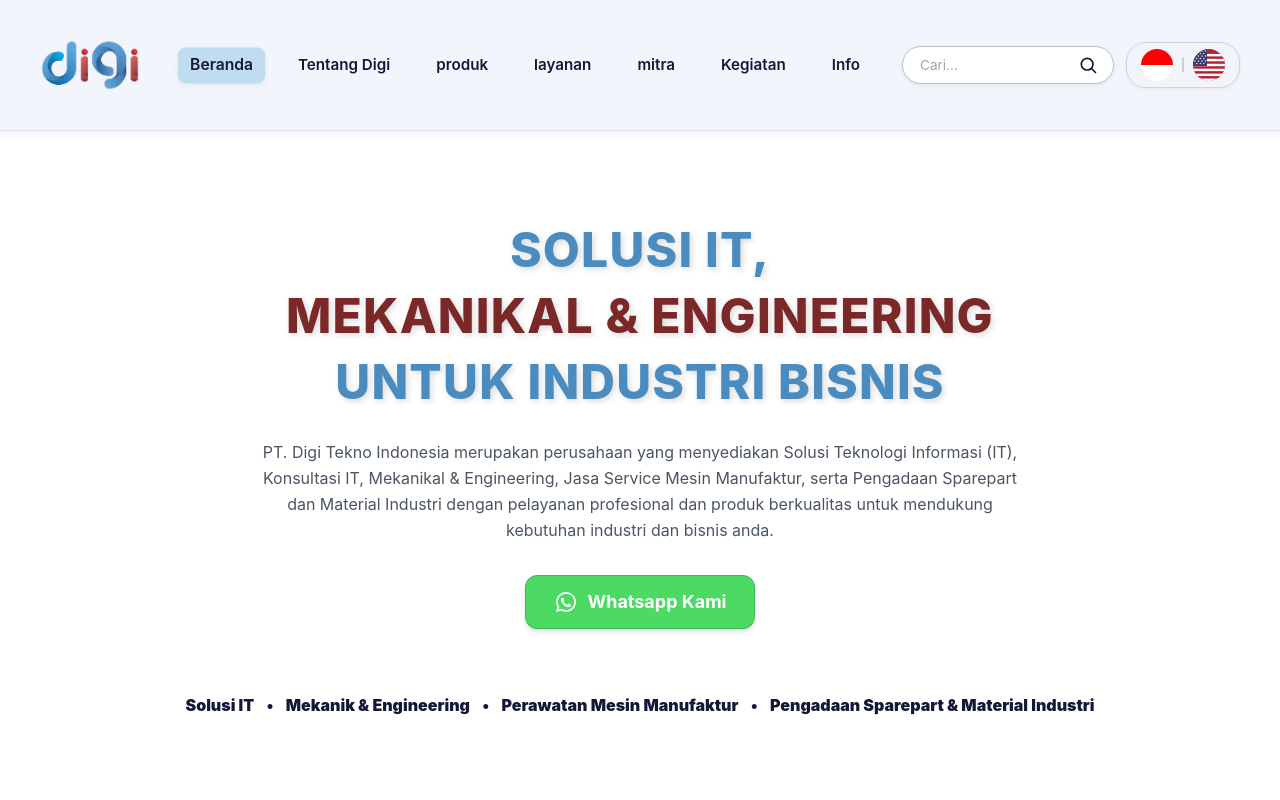
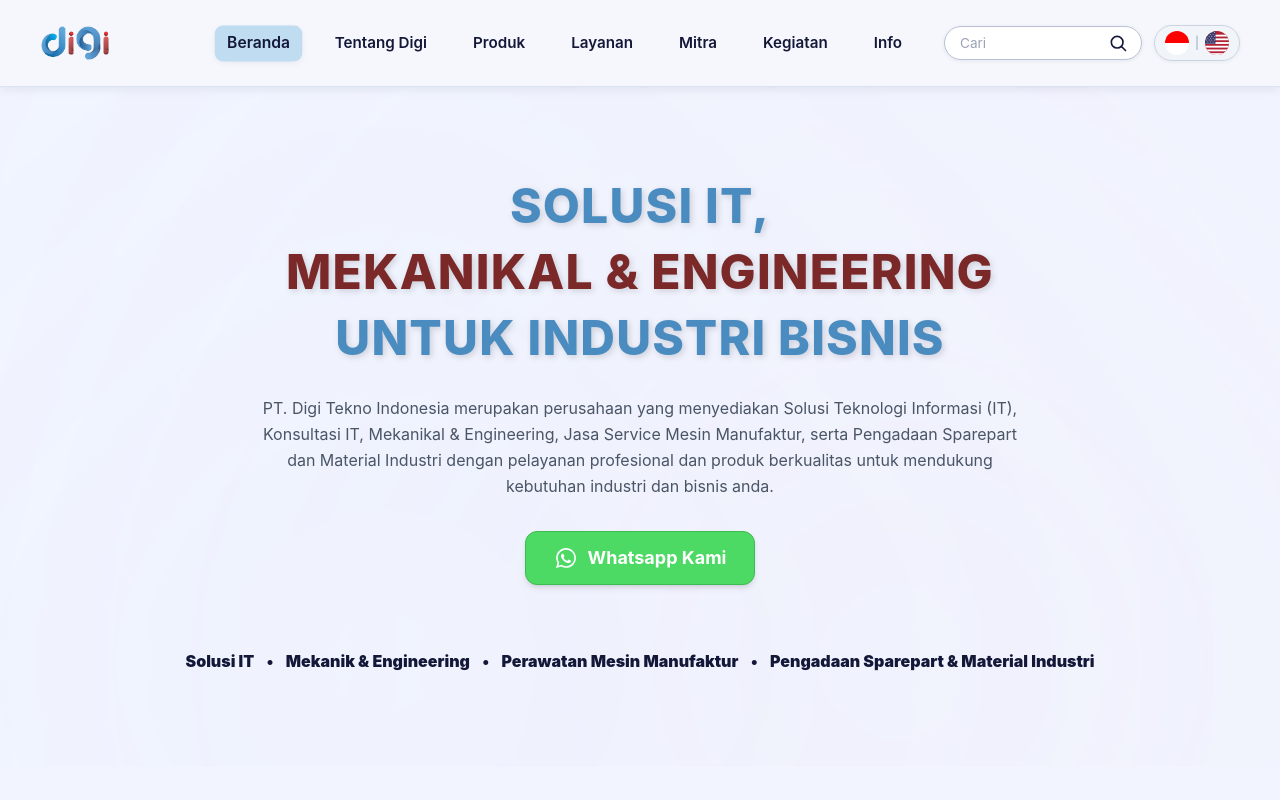
Before and after one commit to agushildan/projek-baru, a React (Vite) app: page / in a window 1280 px wide. Shown: the top 800 px of the page. Built offline with nearby package versions, Linux system fonts and the light colour scheme.

Commit message:
perbaikan

```diff
--- a/src/components/Navbar.css
+++ b/src/components/Navbar.css
@@ -6,9 +6,12 @@
   display: flex;
   justify-content: space-between;
   align-items: center;
-  padding: 15px 40px;
-  background-color: #F3F5FC;
-  position: relative;
+  padding: 8px 40px;
+  background-color: rgba(243, 245, 252, 0.75);
+backdrop-filter: blur(10px);
+-webkit-backdrop-filter: blur(10px);
+  position: sticky;
+  top: 0;
   z-index: 1000;
   box-shadow: 0 2px 10px rgba(19, 24, 56, 0.08);
   border-bottom: 1px solid #D9E2F0;
@@ -21,8 +24,8 @@
 }
 
 .logo img {
-  height: 100px;
-  width: 100px;
+  height: 70px;
+  width: auto;
   display: block;
 }
 
@@ -94,7 +97,7 @@
   background-color: #F8FAFF;
   box-shadow: 0px 8px 20px rgba(19, 24, 56, 0.12);
   list-style: none;
-  padding: 10px 0;
+  padding: 8px 0;
   border-radius: 8px;
   min-width: 150px;
   z-index: 1001;
@@ -106,14 +109,13 @@
 }
 
 .submenu li {
-  padding: 8px 18px;
+  padding: 6px 16px;
 }
 
 .submenu li a {
   font-weight: normal;
   display: block;
 }
-
 
 .search-box {
   display: flex;
@@ -129,10 +131,10 @@
 
 .search-box input {
   border: none;
-  padding: 6px 12px;
+  padding: 4px 10px;
   outline: none;
   font-size: 0.85rem;
-  width: 160px;
+  width: 150px;
   color: #131838;
   background-color: transparent;
 }
@@ -145,7 +147,7 @@
   background-color: transparent;
   color: #131838;
   border: none;
-  padding: 6px 10px;
+  padding: 4px 8px;
   border-radius: 15px;
   cursor: pointer;
   font-weight: bold;
@@ -160,28 +162,20 @@
   background-color: #EEF4FB;
 }
 
-
 .nav-right-container {
   display: flex;
   align-items: center;
   gap: 12px;
 }
 
-
 .language-switcher {
   display: flex;
   align-items: center;
-
   gap: 4px;
-
   background-color: #F1F5FA;
-
-  padding: 4px 10px;
-
+  padding: 3px 8px;
   border-radius: 20px;
-
   border: 1px solid #CBD5E1;
-
   box-shadow: 0 1px 4px rgba(19, 24, 56, 0.06);
 }
 
@@ -192,7 +186,7 @@
   font-weight: 600;
   color: #64748B;
   cursor: pointer;
-  padding: 2px 4px;
+  padding: 2px;
   transition: all 0.2s ease;
   display: flex;
   align-items: center;
@@ -205,20 +199,17 @@
 
 .lang-btn.active {
   color: #131838;
-
   font-weight: 800;
 }
 
 .lang-divider {
   color: #94A3B8;
-
   font-size: 12px;
 }
 
 @media (max-width: 850px) {
-
   .navbar {
-    padding: 12px 20px;
+    padding: 10px 20px;
     background-color: #F3F5FC;
     border-bottom: 1px solid #D9E2F0;
   }
@@ -246,7 +237,7 @@
   .nav-menu-wrapper {
     display: none;
     position: fixed;
-    top: 70px;
+    top: 60px;
     left: 50%;
     transform: translateX(-50%);
     width: 85%;
@@ -254,17 +245,18 @@
     background-color: #F3F5FC;
     border-radius: 20px;
     padding: 22px 20px;
-    box-shadow:
-      0px 10px 25px rgba(19, 24, 56, 0.20);
+    box-shadow: 0px 10px 25px rgba(19, 24, 56, 0.20);
     border: 1px solid #D9E2F0;
     z-index: 999;
     flex-direction: column;
     align-items: flex-start;
   }
 
+
   .nav-menu-wrapper.open {
     display: flex;
   }
+
 
   .mobile-header {
     display: flex !important;
@@ -277,8 +269,9 @@
   }
 
   .mobile-logo {
-    height: 38px;
+    height: 32px;
   }
+
 
   .close-btn {
     background: none;
@@ -289,6 +282,7 @@
     cursor: pointer;
   }
 
+
   .menu {
     flex-direction: column;
     align-items: flex-start;
@@ -296,15 +290,18 @@
     gap: 15px;
   }
 
+
   .menu li {
     width: 100%;
   }
+
 
   .menu a,
   .dropdown-trigger {
     color: #131838;
     width: 100%;
   }
+
 
   .submenu {
     position: static;
@@ -315,6 +312,7 @@
     border: none;
   }
 
+
   .nav-right-container {
     flex-direction: column;
     width: 100%;
@@ -322,11 +320,13 @@
     gap: 12px;
   }
 
+
   .search-box {
     width: 100%;
     display: none;
   }
 
+
   .search-box input {
     width: 100%;
   }
--- a/src/components/Navbar.jsx
+++ b/src/components/Navbar.jsx
@@ -21,9 +21,7 @@
     setCurrentLang(lng);
   };
 
-  const isTentangAktif = ["/sertifikasi", "/visi-misi"].includes(
-    location.pathname,
-  );
+  const isTentangAktif = ["/sertifikasi", "/visimisi"].includes(location.pathname);
   const isInfoAktif = ["/karir", "/faq", "/blog"].includes(location.pathname);
 
   const isSectionActive = (hash) => {
@@ -31,157 +29,17 @@
   };
 
   const menuRoutes = [
-    {
-      keywords: [
-        "beranda",
-        "home",
-        "utama",
-        "halaman utama",
-        "homepage",
-        "menu utama",
-        "menu",
-        "dashbord",
-      ],
-      route: "/",
-    },
-    {
-      keywords: [
-        "produk",
-        "product",
-        "barang",
-        "produk kami",
-        "item",
-        "equipment",
-        "peralatan",
-        "sparepart",
-        "spare part",
-        "componen",
-        "daftar barang",
-        "produk list",
-      ],
-      route: "/#produk",
-    },
-    {
-      keywords: [
-        "layanan",
-        "service",
-        "jasa",
-        "services",
-        "pelayanan",
-        "layanan kami",
-        "service kami",
-        "jasa kami",
-        "support",
-        "dukungan",
-      ],
-      route: "/layanan",
-    },
-    {
-      keywords: [
-        "mitra",
-        "partner",
-        "kerjasama",
-        "mitra kami",
-        "kerja sama",
-        "partners",
-        "kolaborasi",
-        "rekan",
-      ],
-      route: "/#mitra",
-    },
-    {
-      keywords: [
-        "kegiatan",
-        "activity",
-        "event",
-        "acara",
-        "event",
-        "events",
-        "aktivitas",
-        "dokumentasi",
-        "agenda",
-        "kegiatan perusahaan",
-        "event perusahaan",
-      ],
-      route: "/#kegiatan",
-    },
-    {
-      keywords: [
-        "sertifikasi",
-        "sertifikat",
-        "penghargaan",
-        "sertifikasi perusahaan",
-        "dokumen",
-        "certifikasi",
-        "certifikasi",
-      ],
-      route: "/sertifikasi",
-    },
-    {
-      keywords: [
-        "visi",
-        "misi",
-        "visi misi",
-        "visison mission",
-        "vision",
-        "mission",
-      ],
-      route: "/visi-misi",
-    },
-    {
-      keywords: [
-        "tentang",
-        "about",
-        "tentang kami",
-        "about us",
-        "profil",
-        "company profile",
-        "company",
-      ],
-      route: "/#tentang",
-    },
-    {
-      keywords: [
-        "karir",
-        "career",
-        "job",
-        "jobs",
-        "lowongan",
-        "lowongan kerja",
-        "rekrutmen",
-        "recruitment",
-        "join us",
-        "bekerja",
-      ],
-      route: "/karir",
-    },
-    {
-      keywords: [
-        "faq",
-        "help",
-        "bantuan",
-        "tanya jawab",
-        "question",
-        "informasi umum",
-        "bantuan",
-      ],
-      route: "/faq",
-    },
-    {
-      keywords: [
-        "blog",
-        "tes",
-        "artikel",
-        "articles",
-        "berita",
-        "news",
-        "informasi",
-        "berita perusahaan",
-        "tips",
-        "update",
-      ],
-      route: "/blog",
-    },
+    { keywords: ["beranda", "home", "utama", "halaman utama", "homepage", "menu utama", "menu", "dashbord"], route: "/" },
+    { keywords: ["produk", "product", "barang", "produk kami", "item", "equipment", "peralatan", "sparepart", "spare part", "componen", "daftar barang", "produk list"], route: "/#produk" },
+    { keywords: ["layanan", "service", "jasa", "services", "pelayanan", "layanan kami", "service kami", "jasa kami", "support", "dukungan"], route: "/layanan" },
+    { keywords: ["mitra", "partner", "kerjasama", "mitra kami", "kerja sama", "partners", "kolaborasi", "rekan"], route: "/#mitra" },
+    { keywords: ["kegiatan", "activity", "event", "acara", "events", "aktivitas", "dokumentasi", "agenda", "kegiatan perusahaan", "event perusahaan"], route: "/#kegiatan" },
+    { keywords: ["sertifikasi", "sertifikat", "penghargaan", "sertifikasi perusahaan", "dokumen", "certifikasi"], route: "/sertifikasi" },
+    { keywords: ["visi", "misi", "visi misi", "vision mission", "vision", "mission"], route: "/visimisi" },
+    { keywords: ["tentang", "about", "tentang kami", "about us", "profil", "company profile", "company"], route: "/#tentang" },
+    { keywords: ["karir", "career", "job", "jobs", "lowongan", "lowongan kerja", "rekrutmen", "recruitment", "join us", "bekerja"], route: "/karir" },
+    { keywords: ["faq", "help", "bantuan", "tanya jawab", "question", "informasi umum"], route: "/faq" },
+    { keywords: ["blog", "tes", "artikel", "articles", "berita", "news", "informasi", "berita perusahaan", "tips", "update"], route: "/blog" },
   ];
 
   const closeAllMenus = () => {
@@ -209,7 +67,7 @@
     if (!kataKunci) return;
 
     const match = menuRoutes.find((item) =>
-      item.keywords.some((key) => kataKunci.includes(key)),
+      item.keywords.some((key) => kataKunci.includes(key))
     );
 
     if (match) {
@@ -258,7 +116,9 @@
       </div>
 
       <button className="hp-btn" onClick={() => setIsMobileMenuOpen(true)}>
+
         ☰
+
       </button>
 
       {isMobileMenuOpen && (
@@ -406,17 +266,16 @@
               </svg>
             </button>
           </form>
+
           <div className="language-switcher">
             <button
               type="button"
               className={`lang-btn ${currentLang.startsWith("id") ? "active" : ""}`}
               onClick={() => changeLanguage("id")}
             >
-              {/**benra indonesia */}
-
               <svg
-                width="32"
-                height="32"
+                width="24"
+                height="24"
                 viewBox="0 0 32 32"
                 xmlns="http://www.w3.org/2000/svg"
               >
@@ -425,8 +284,7 @@
                     <circle cx="16" cy="16" r="16" />
                   </clipPath>
                 </defs>
-
-                <g clip-path="url(#circle)">
+                <g clipPath="url(#circle)">
                   <rect width="32" height="16" fill="#FF0000" />
                   <rect y="16" width="32" height="16" fill="#FFFFFF" />
                 </g>
@@ -438,10 +296,9 @@
               className={`lang-btn ${currentLang.startsWith("en") ? "active" : ""}`}
               onClick={() => changeLanguage("en")}
             >
-              {/** bendera amerika */}
               <svg
-                width="32"
-                height="32"
+                width="24"
+                height="24"
                 viewBox="0 0 32 32"
                 xmlns="http://www.w3.org/2000/svg"
               >
@@ -450,43 +307,34 @@
                     <circle cx="16" cy="16" r="16" />
                   </clipPath>
                 </defs>
-
                 <g clipPath="url(#us-circle)">
                   <rect width="32" height="32" fill="#B22234" />
-
                   <rect y="4.92" width="32" height="2.46" fill="#FFFFFF" />
                   <rect y="9.85" width="32" height="2.46" fill="#FFFFFF" />
                   <rect y="14.77" width="32" height="2.46" fill="#FFFFFF" />
                   <rect y="19.69" width="32" height="2.46" fill="#FFFFFF" />
                   <rect y="24.62" width="32" height="2.46" fill="#FFFFFF" />
                   <rect y="29.54" width="32" height="2.46" fill="#FFFFFF" />
-
                   <rect width="14" height="17" fill="#3C3B6E" />
-
                   <g fill="#FFFFFF">
                     <circle cx="2" cy="2" r=".65" />
                     <circle cx="5.5" cy="2" r=".65" />
                     <circle cx="9" cy="2" r=".65" />
                     <circle cx="12.5" cy="2" r=".65" />
-
                     <circle cx="3.75" cy="4.5" r=".65" />
                     <circle cx="7.25" cy="4.5" r=".65" />
                     <circle cx="10.75" cy="4.5" r=".65" />
-
                     <circle cx="2" cy="7" r=".65" />
                     <circle cx="5.5" cy="7" r=".65" />
                     <circle cx="9" cy="7" r=".65" />
                     <circle cx="12.5" cy="7" r=".65" />
-
                     <circle cx="3.75" cy="9.5" r=".65" />
                     <circle cx="7.25" cy="9.5" r=".65" />
                     <circle cx="10.75" cy="9.5" r=".65" />
-
                     <circle cx="2" cy="12" r=".65" />
                     <circle cx="5.5" cy="12" r=".65" />
                     <circle cx="9" cy="12" r=".65" />
                     <circle cx="12.5" cy="12" r=".65" />
-
                     <circle cx="3.75" cy="14.5" r=".65" />
                     <circle cx="7.25" cy="14.5" r=".65" />
                     <circle cx="10.75" cy="14.5" r=".65" />
--- a/src/components/beranda.jsx
+++ b/src/components/beranda.jsx
@@ -5,7 +5,7 @@
 import Produk from "./produk";
 
 function Beranda() {
-  const whatsappNumber = "6289519808548";
+  const whatsappNumber = "621234567890";
   const message =
     "Halo, saya ingin bertanya mengenai layanan PT. Digi Tekno Indonesia.";
 
@@ -16,6 +16,7 @@
 
   const [currentLang, setCurrentLang] = useState(i18n.language || "id");
   const t = (key) => i18n.t(key);
+
   useEffect(() => {
     const handleLanguageChange = (lng) => {
       setCurrentLang(lng);
@@ -30,8 +31,13 @@
 
   return (
     <div>
-      <section className="w-full min-h-[85vh] flex items-center justify-center bg-[radial-gradient(ellipse_at_center,_var(--tw-gradient-stops))] from-white via-sky-50 to-blue-100 px-4 py-12 text-center overflow-x-auto">
-        <div className="max-w-6xl mx-auto flex flex-col items-center w-full">
+      <section className="relative w-full min-h-[85vh] flex items-center justify-center bg-[#F2F5FF] px-4 py-12 text-center overflow-hidden">
+
+        <div className="absolute -bottom-30 left-40 w-[350px] h-[350px] sm:w-[450px] sm:h-[450px] bg-sky-200/60 rounded-full blur-[700px] pointer-events-none z-0"></div>
+
+        <div className="absolute -bottom-30 right-40 w-[350px] h-[350px] sm:w-[450px] sm:h-[450px] bg-rose-200/50 rounded-full blur-[400px] pointer-events-none z-0"></div>
+
+        <div className="max-w-6xl mx-auto flex flex-col items-center w-full relative z-10">
           <h1 className="font-extrabold text-3xl sm:text-4xl md:text-5xl leading-tight md:leading-snug tracking-wide mb-6">
             <span className="text-[#4b8cc0] drop-shadow-[2px_2px_3px_rgba(0,0,0,0.15)] block">
               {t("biru1")}
--- a/src/components/visimisi.jsx
+++ b/src/components/visimisi.jsx
@@ -1,10 +1,10 @@
-import { useState,useEffect } from "react";
+import { useState, useEffect } from "react";
 import i18n from "../i18n";
 
 function VisiMisi() {
+  const [currentLang, setCurrentLang] = useState(i18n.language || "id");
+  const t = (key) => i18n.t(key);
 
-    const [currentLang, setCurrentLang] = useState(i18n.language || "id");
-  const t = (key) => i18n.t(key);
   useEffect(() => {
     const handleLanguageChange = (lng) => {
       setCurrentLang(lng);
@@ -18,10 +18,8 @@
   }, []);
 
   return (
-    <section className="w-full min-h-screen bg-slate-50/60 py-16 px-4 flex flex-col items-center justify-center space-y-16">
-
+    <section className="w-full min-h-screen bg-[#F2F5FF] py-16 px-4 flex flex-col items-center justify-center space-y-16">
       <div className="relative w-full max-w-3xl bg-white rounded-2xl shadow-xl shadow-blue-900/5 p-8 pt-12 md:p-12 md:pt-14 text-center border border-slate-100">
-
         <div className="absolute -top-6 left-1/2 -translate-x-1/2 bg-[#4b8cc0] text-white font-serif tracking-widest text-lg md:text-xl font-medium px-16 py-2.5 rounded-lg shadow-md">
           {t("judulvisi")}
         </div>
@@ -32,7 +30,6 @@
       </div>
 
       <div className="relative w-full max-w-3xl bg-white rounded-2xl shadow-xl shadow-blue-900/5 p-8 pt-12 md:p-12 md:pt-14 border border-slate-100">
-
         <div className="absolute -top-6 left-1/2 -translate-x-1/2 bg-[#4b8cc0] text-white font-serif tracking-widest text-lg md:text-xl font-medium px-16 py-2.5 rounded-lg shadow-md">
           {t("judulmisi")}
         </div>
@@ -59,9 +56,7 @@
             <span>{t("isimisi5")}</span>
           </li>
         </ul>
-
       </div>
-
     </section>
   );
 }
--- a/src/i18n.js
+++ b/src/i18n.js
@@ -9,11 +9,14 @@
       sertifikasi: "Sertifikasi",
       visi_misi: "Visi & Misi",
       kegiatan: "Kegiatan",
+      produk:"Produk",
+      layanan:"Layanan",
+      mitra:"Mitra",
       info: "Info",
       karir: "Karir",
       faq: "FAQ",
       blog: "Blog",
-      cari_placeholder: "Cari...",
+      cari_placeholder:"Cari",
 
       /**beranda */
 biru1:"SOLUSI IT,",
```
Also changed, not shown: src/components/tentang.jsx (+10 -24 lines), public/digi.jpg (added).
